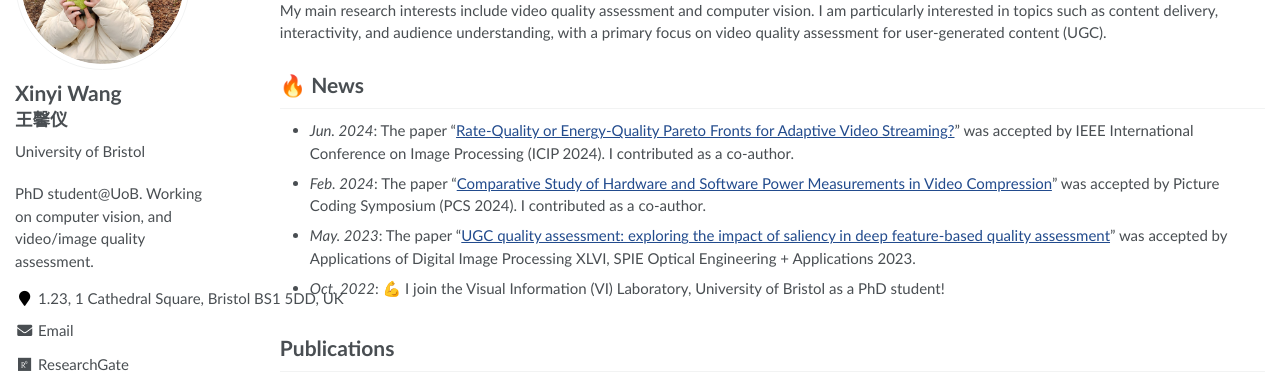
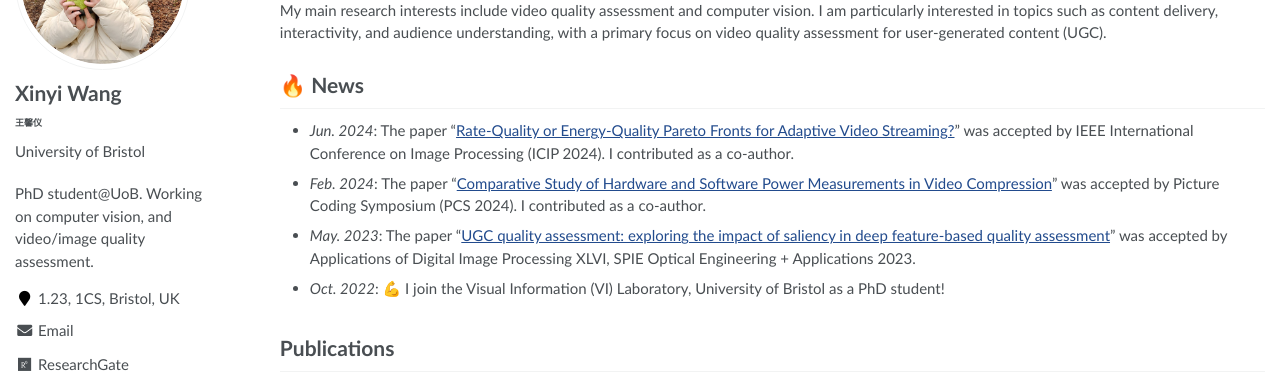
Before and after one commit to xinyiW915/xinyiW915.github.io, a Jekyll site: the page built from _pages/about.md, in a window 1280 px wide. Shown: the part 196-585 px from the top of the page. Built offline with Jekyll 4.4.1, drawn with Linux system fonts in a browser that asks for light colours; some web fonts are replaced.

Commit message:
Update _config.yml

```diff
--- a/_config.yml
+++ b/_config.yml
@@ -21,10 +21,10 @@ baidu_site_verification  :  # get baidu_site_verification from https://ziyuan.ba
 
 # Site Author
 author:
-  name             : "Xinyi Wang <br><span style='font-size: smaller;'>王馨仪</span>"
+  name             : "Xinyi Wang <br><span style='font-size: xx-small;'>王馨仪</span>"
   avatar           : "images/android-chrome-512x512.png"
   bio              : "University of Bristol"
-  location         : "1.23, 1 Cathedral Square, Bristol BS1 5DD, UK"
+  location         : "1.23, 1CS, Bristol, UK"
   employer         :
   pubmed           :
   googlescholar    : "https://scholar.google.com/citations?user=Z-yFuY4AAAAJ"
```
